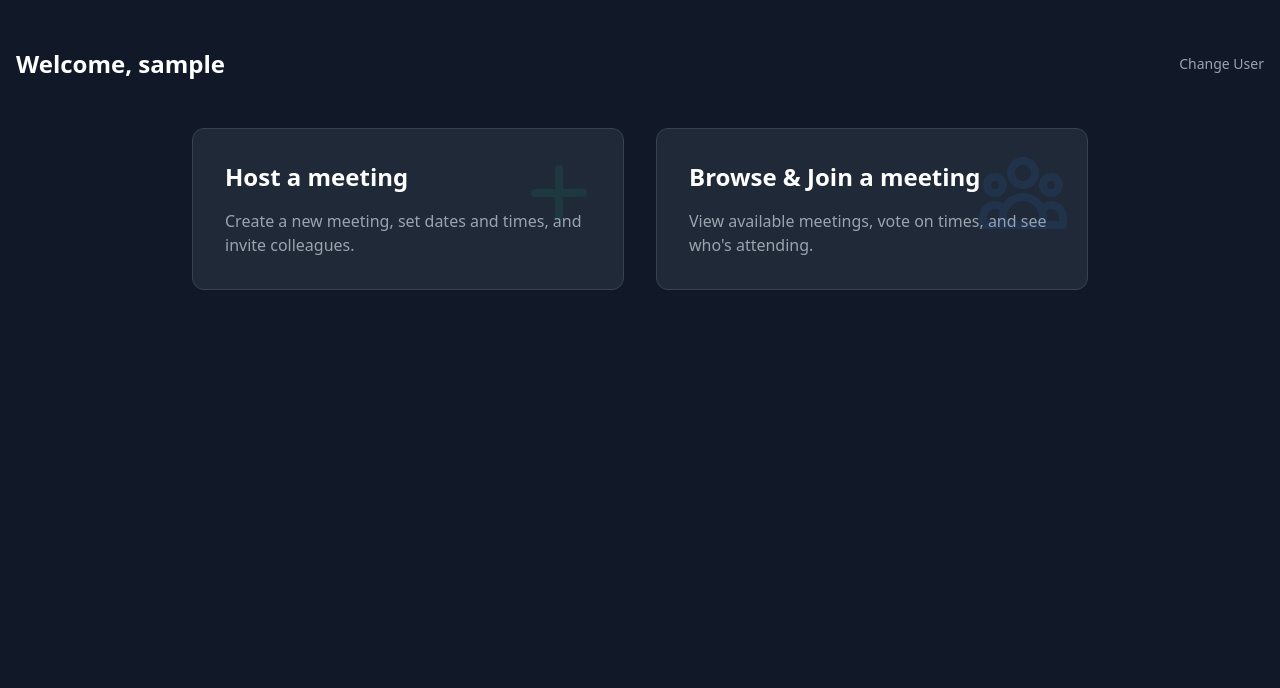
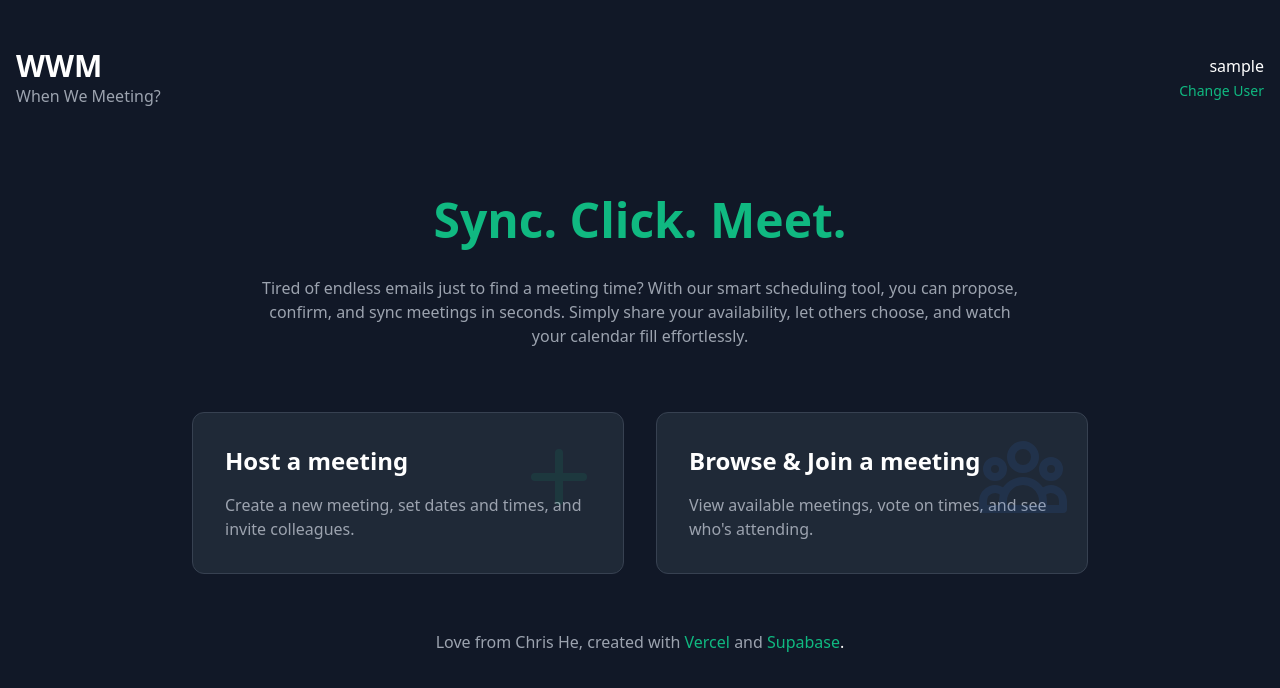
Before and after one commit to helisz/when-we-meet, a Nuxt app: page /dashboard in a window 1280 px wide. Shown: the top 688 px of the page. Built offline with nearby package versions, Linux system fonts and the light colour scheme; no server answers; sample sign-in values are in the browser's storage.

Commit message:
Homepage

```diff
--- a/pages/dashboard.vue
+++ b/pages/dashboard.vue
@@ -1,8 +1,24 @@
 <template>
   <div class="container mx-auto px-4 py-12">
     <div class="flex justify-between items-center mb-12">
-      <h1 class="text-2xl font-bold text-white">Welcome, {{ user?.username }}</h1>
-      <button @click="logout" class="text-sm text-gray-400 hover:text-white">Change User</button>
+      <div>
+
+        <h2 class="text-3xl font-bold text-white">WWM</h2>
+        <p class="text-gray-400">When We Meeting?</p>
+      </div>
+      <div class="text-right">
+        <div>{{ user?.username }}</div>
+        <button @click="logout" class="text-sm text-emerald-500 hover:text-emerald-400">Change User</button>
+      </div>
+    </div>
+    <div class="text-center pt-10 ">
+        <h1 class="text-5xl font-bold text-emerald-500">
+          Sync. Click. Meet.
+        </h1>
+    </div>
+
+    <div class="text-center py-8 grid gap-8 max-w-3xl mx-auto mb-8">
+        <p class="text-gray-400">Tired of endless emails just to find a meeting time? With our smart scheduling tool, you can propose, confirm, and sync meetings in seconds. Simply share your availability, let others choose, and watch your calendar fill effortlessly.</p>
     </div>
 
     <div class="grid md:grid-cols-2 gap-8 max-w-4xl mx-auto">
@@ -28,6 +44,12 @@
         <p class="text-gray-400">View available meetings, vote on times, and see who's attending.</p>
       </NuxtLink>
     </div>
+   <div class="text-center py-8 gap-8 max-w-3xl mx-auto mb-8 mt-6">
+        <span class="text-gray-400">Love from Chris He, created with </span>
+        <a href="https://vercel.com/" class="text-emerald-500 hover:text-emerald-400" target="_blank">Vercel</a>
+        <span class="text-gray-400"> and </span>
+        <a href="https://supabase.com/" class="text-emerald-500 hover:text-emerald-400" target="_blank">Supabase</a>.
+    </div>
   </div>
 </template>
 
```
